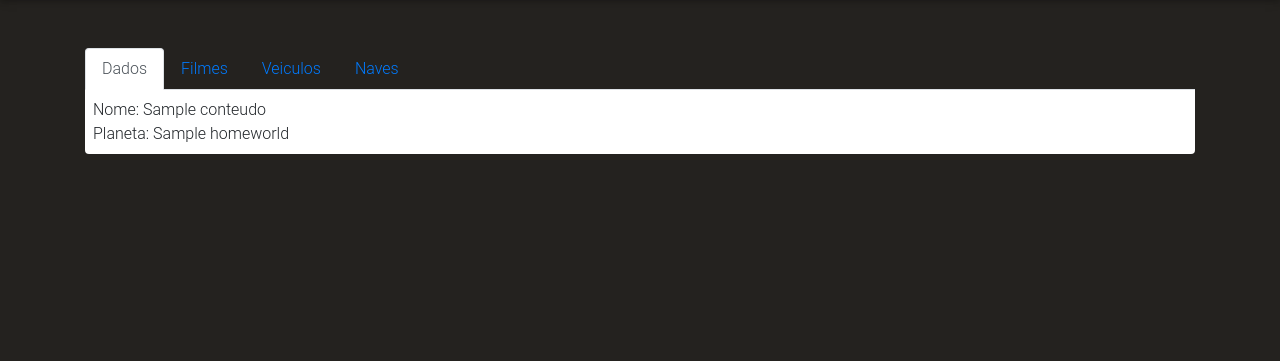
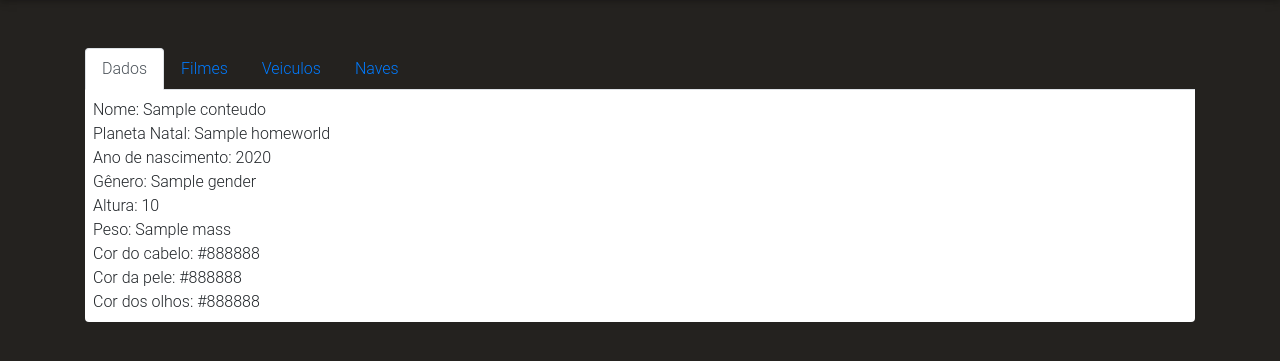
Before and after one commit to lucascalixtos/FLASK_StarWarsAPI, a Flask app: template templates/detalhar.html in a window 1280 px wide. Shown: the part 58-419 px from the top of the page. Run offline with Flask 2, Linux system fonts and the light colour scheme; the template is opened without the code that fills it: most values are stand-ins (such as "Sample title", 1, 10 or a date in 2020); some libraries are stand-ins or nearby versions.

Commit message:
mudanças visuais

```diff
--- a/main.py
+++ b/main.py
@@ -89,6 +89,13 @@ def RealizarRequisicaoDetalhar(nome):
 
     for item in resultado['results']:
         nome = item["name"]
+        peso = item['mass']
+        altura = item['height']
+        cabelo = item['hair_color']
+        pele = item['skin_color']
+        olhos = item['eye_color']
+        nascimento = item['birth_year']
+        genero = item['gender']
         filmesUrl = item['films']
         planetaUrl = item['homeworld']
         veiculosUrl = item['vehicles']
@@ -97,7 +104,7 @@ def RealizarRequisicaoDetalhar(nome):
     planeta = requests.get(planetaUrl)
     planeta = json.loads(planeta.text)
 
-    jsonFinal = {"name": nome, "homeworld": planeta["name"],"films":[],"vehicles":[],"starships":[]}
+    jsonFinal = {"name": nome,"mass": peso, "height": altura, "hair_color": cabelo, "skin_color": pele, "eye_color": olhos, "birth_year": nascimento,"gender": genero, "homeworld": planeta["name"],"films":[],"vehicles":[],"starships":[]}
     jsonFinal = json.dumps(jsonFinal)
     jsonFinal = json.loads(jsonFinal)
 
@@ -115,6 +122,8 @@ def RealizarRequisicaoDetalhar(nome):
         objeto = requests.get(item)
         objeto = json.loads(objeto.text)
         jsonFinal['starships'].append(objeto['name'])
+
+    print(jsonFinal)
 
     return jsonFinal
 
--- a/templates/detalhar.html
+++ b/templates/detalhar.html
@@ -6,14 +6,6 @@
     <meta name="viewport" content="width=device-width, initial-scale=1, shrink-to-fit=no">
     <meta http-equiv="x-ua-compatible" content="ie=edge">
     <title>Star Wars - API</title>
-    <!-- MDB icon -->
-    <link rel="icon" href="{{url_for('static', filename='style/img/mdb-favicon.ico')}}" type="image/x-icon">
-    <!-- Font Awesome -->
-    <link rel="stylesheet"
-        href="{{url_for('static', filename='https://use.fontawesome.com/releases/v5.11.2/css/all.css')}}">
-    <!-- Google Fonts Roboto -->
-    <link rel="stylesheet"
-        href="{{url_for('static',filename='https://fonts.googleapis.com/css?family=Roboto:300,400,500,700&display=swap')}}">
     <!-- Bootstrap core CSS -->
     <link rel="stylesheet" href="{{url_for('static', filename='css/bootstrap.min.css')}}">
     <!-- Material Design Bootstrap -->
@@ -64,10 +56,15 @@
         <div class="tab-content white rounded-bottom" id="myTabContent">
             <div class="tab-pane fade show active" id="dados" role="tabpanel" aria-labelledby="dados-tab">
                 <ul class="p-2">
-
                     <li>Nome: {{conteudo['name']}}</li>
-                    <li>Planeta: {{conteudo['homeworld']}}</li>
-
+                    <li>Planeta Natal: {{conteudo['homeworld']}}</li>
+                    <li>Ano de nascimento: {{conteudo['birth_year']}}</li>
+                    <li>Gênero: {{conteudo['gender']}}</li>
+                    <li>Altura: {{conteudo['height']}}</li>
+                    <li>Peso: {{conteudo['mass']}}</li>
+                    <li>Cor do cabelo: {{conteudo['hair_color']}}</li>
+                    <li>Cor da pele: {{conteudo['skin_color']}}</li>
+                    <li>Cor dos olhos: {{conteudo['eye_color']}}</li>
                 </ul>
             </div>
             <div class="tab-pane fade" id="home" role="tabpanel" aria-labelledby="home-tab">
--- a/templates/index.html
+++ b/templates/index.html
@@ -6,12 +6,6 @@
     <meta name="viewport" content="width=device-width, initial-scale=1, shrink-to-fit=no">
     <meta http-equiv="x-ua-compatible" content="ie=edge">
     <title>Star Wars - API</title>
-    <!-- MDB icon -->
-    <link rel="icon" href="{{url_for('static', filename='style/img/mdb-favicon.ico')}}" type="image/x-icon">
-    <!-- Font Awesome -->
-    <link rel="stylesheet" href="{{url_for('static', filename='https://use.fontawesome.com/releases/v5.11.2/css/all.css')}}">
-    <!-- Google Fonts Roboto -->
-    <link rel="stylesheet" href="{{url_for('static',filename='https://fonts.googleapis.com/css?family=Roboto:300,400,500,700&display=swap')}}">
     <!-- Bootstrap core CSS -->
     <link rel="stylesheet" href="{{url_for('static', filename='css/bootstrap.min.css')}}">
     <!-- Material Design Bootstrap -->
--- a/templates/naves.html
+++ b/templates/naves.html
@@ -6,12 +6,6 @@
     <meta name="viewport" content="width=device-width, initial-scale=1, shrink-to-fit=no">
     <meta http-equiv="x-ua-compatible" content="ie=edge">
     <title>Star Wars - API</title>
-    <!-- MDB icon -->
-    <link rel="icon" href="{{url_for('static', filename='style/img/mdb-favicon.ico')}}" type="image/x-icon">
-    <!-- Font Awesome -->
-    <link rel="stylesheet" href="{{url_for('static', filename='https://use.fontawesome.com/releases/v5.11.2/css/all.css')}}">
-    <!-- Google Fonts Roboto -->
-    <link rel="stylesheet" href="{{url_for('static',filename='https://fonts.googleapis.com/css?family=Roboto:300,400,500,700&display=swap')}}">
     <!-- Bootstrap core CSS -->
     <link rel="stylesheet" href="{{url_for('static', filename='css/bootstrap.min.css')}}">
     <!-- Material Design Bootstrap -->
```
Also changed, not shown: templates/personagens.html (+0 -8 lines).
